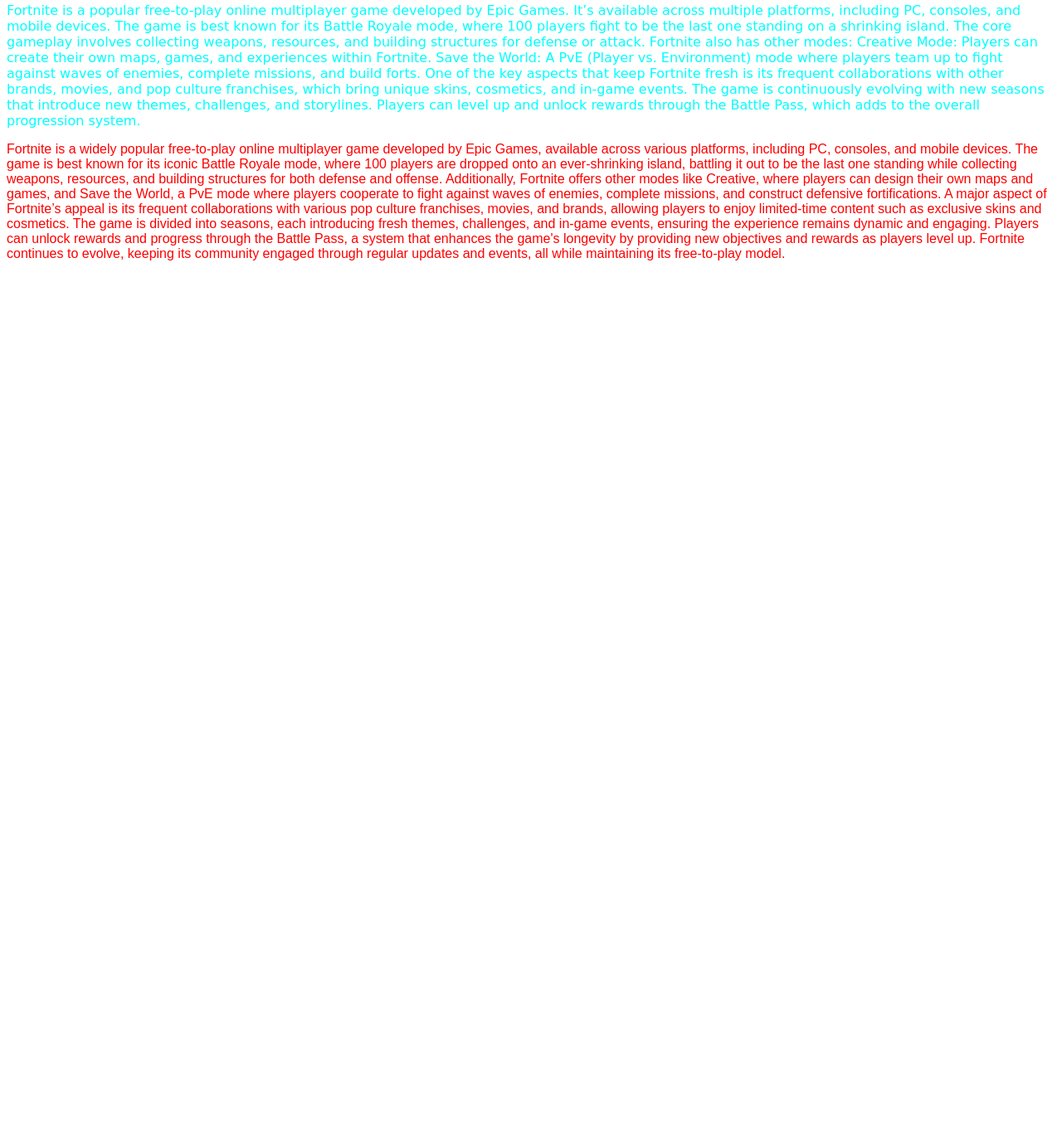
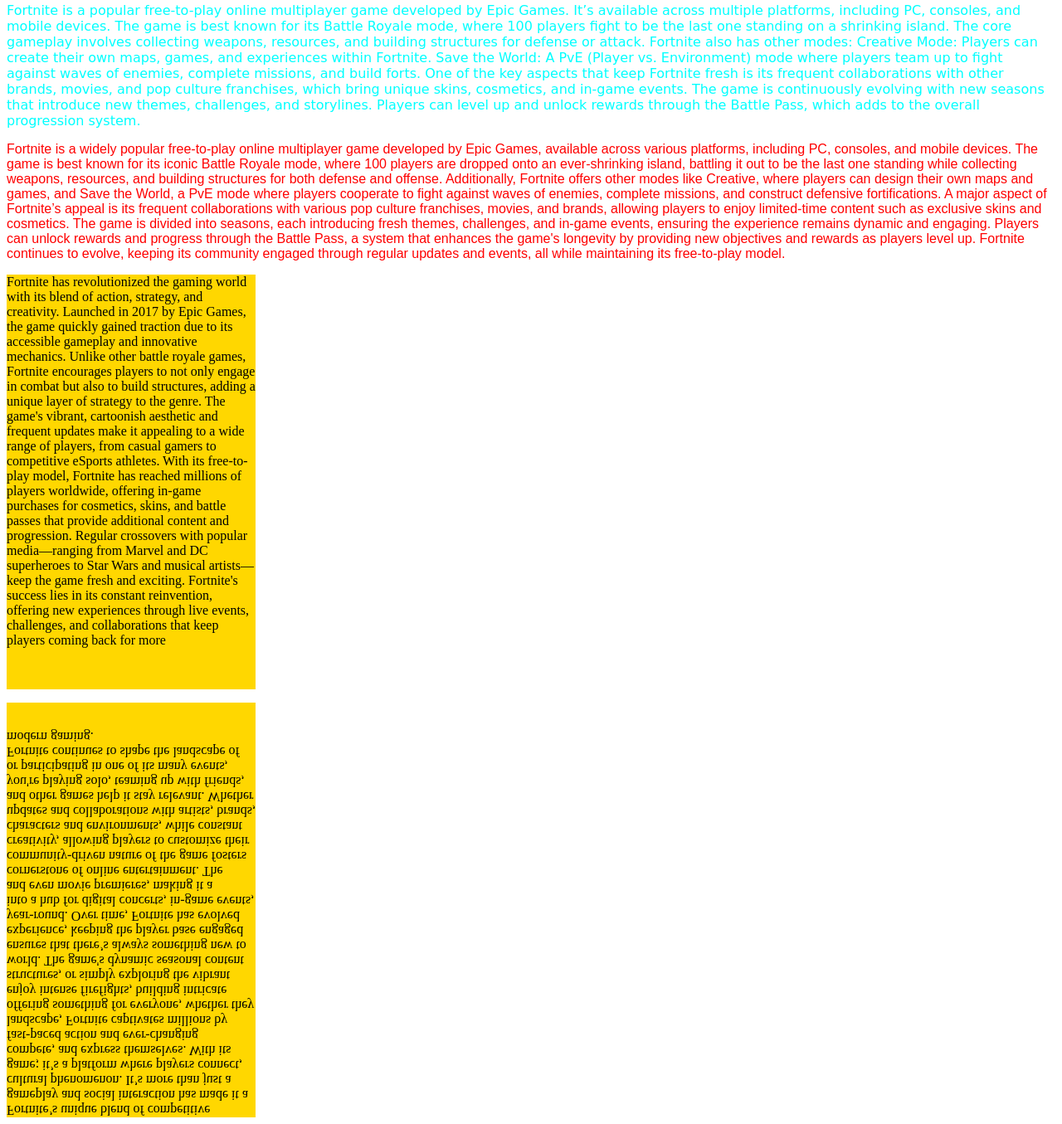
Before and after one commit to Kayson-coder/Text-styling, a plain HTML site: page index.html in a window 1280 px wide. Shown: the part 13-1368 px from the top of the page at 83% size. Before the commit the page ends 800 px from the top, so only its background shows below. Drawn offline with Linux system fonts and the light colour scheme.

Commit message:
second commmit

```diff
--- a/index.html
+++ b/index.html
@@ -4,6 +4,9 @@
     <style>
         #myid{color: cyan;font-family: cursive;}
         #mypass{color:red;font-family: fantasy;}
+        #myid3{color: blue; font-family: 'Segoe UI', Tahoma, Geneva, Verdana, sans-serif;}
+        div{background-color: gold;height: 500px;width: 300px;}
+        #mydiv{transform: rotateX(180deg);}
         </style>
     <meta name="viewport" content="width=device-width, initial-scale=1.0">
     <title>Text styling</title>
@@ -38,5 +41,27 @@
 and progress through the Battle Pass, a system that enhances the game's longevity by providing new objectives and
 rewards as players level up. Fortnite continues to evolve, keeping its community engaged through regular updates and
 events, all while maintaining its free-to-play model.</p>
+<div>
+<p>Fortnite has revolutionized the gaming world with its blend of action, strategy, and creativity. Launched in 2017 by
+Epic Games, the game quickly gained traction due to its accessible gameplay and innovative mechanics. Unlike other
+battle royale games, Fortnite encourages players to not only engage in combat but also to build structures, adding a
+unique layer of strategy to the genre. The game's vibrant, cartoonish aesthetic and frequent updates make it appealing
+to a wide range of players, from casual gamers to competitive eSports athletes. With its free-to-play model, Fortnite
+has reached millions of players worldwide, offering in-game purchases for cosmetics, skins, and battle passes that
+provide additional content and progression. Regular crossovers with popular media—ranging from Marvel and DC superheroes
+to Star Wars and musical artists—keep the game fresh and exciting. Fortnite's success lies in its constant reinvention,
+offering new experiences through live events, challenges, and collaborations that keep players coming back for more</p></div>
+<div id="mydiv">
+    <p>Fortnite’s unique blend of competitive gameplay and social interaction has made it a cultural phenomenon. It’s more than
+    just a game; it’s a platform where players connect, compete, and express themselves. With its fast-paced action and
+    ever-changing landscape, Fortnite captivates millions by offering something for everyone, whether they enjoy intense
+    firefights, building intricate structures, or simply exploring the vibrant world. The game's dynamic seasonal content
+    ensures that there’s always something new to experience, keeping the player base engaged year-round. Over time, Fortnite
+    has evolved into a hub for digital concerts, in-game events, and even movie premieres, making it a cornerstone of online
+    entertainment. The community-driven nature of the game fosters creativity, allowing players to customize their
+    characters and environments, while constant updates and collaborations with artists, brands, and other games help it
+    stay relevant. Whether you're playing solo, teaming up with friends, or participating in one of its many events,
+    Fortnite continues to shape the landscape of modern gaming.</p>
+</div>
 </body>
 </html>
```
